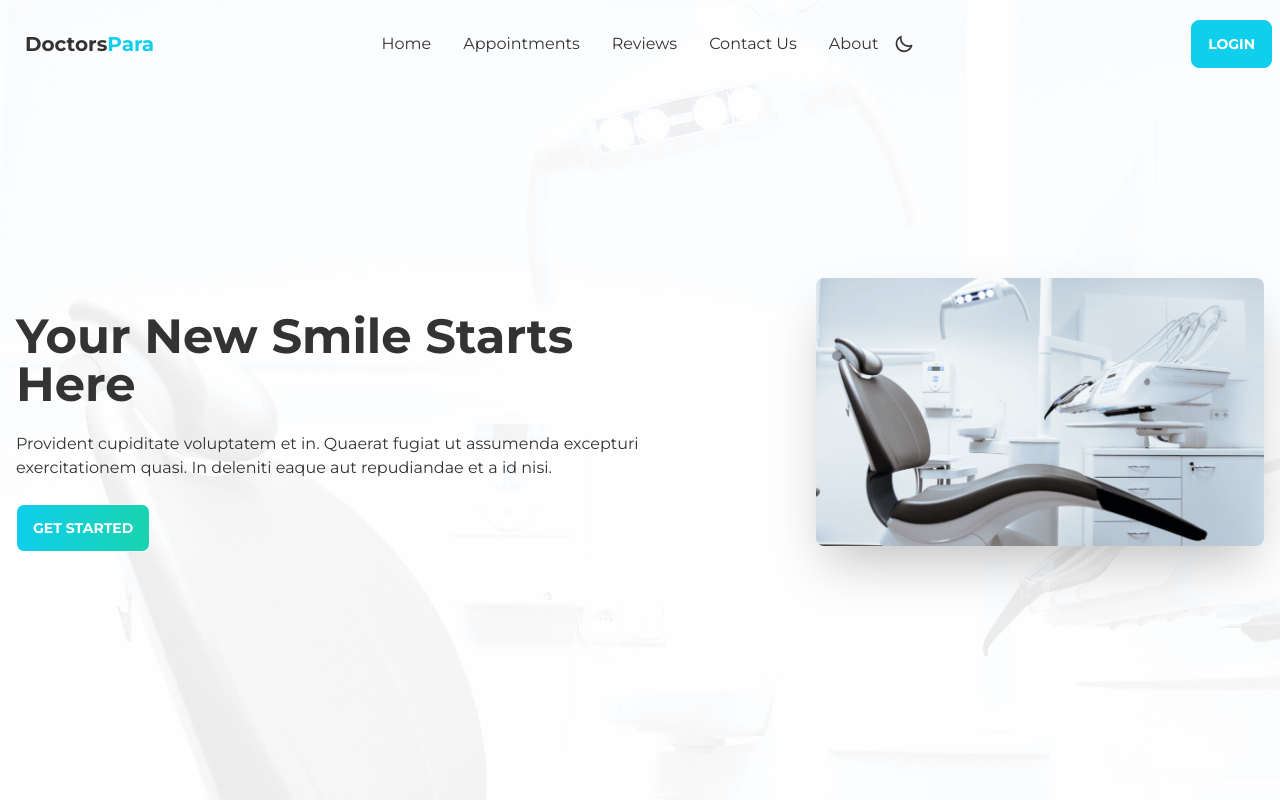
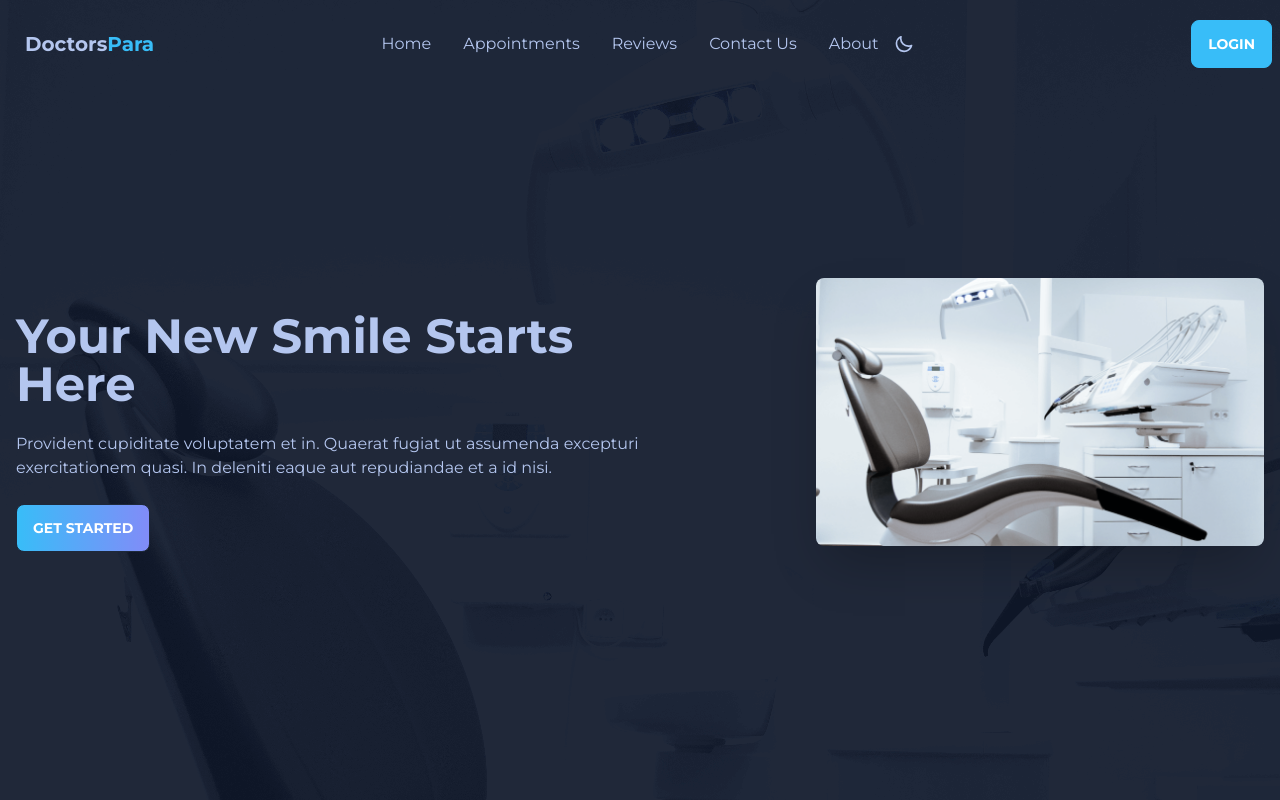
Before and after one commit to Ashik-Mahmud/doctors-portal-projects, a React (Create React App) app: page / in a window 1280 px wide. Shown: the top 800 px of the page. Built offline with nearby package versions, Linux system fonts and the light colour scheme; no server answers.

Commit message:
added another section and optimze code

```diff
--- a/public/index.html
+++ b/public/index.html
@@ -18,7 +18,5 @@
   <body>
     <noscript>You need to enable JavaScript to run this app.</noscript>
     <div id="root"></div>
-
-    <script src="https://cdn.jsdelivr.net/npm/theme-change@2.0.2/index.js"></script>
   </body>
 </html>
--- a/src/App.js
+++ b/src/App.js
@@ -1,4 +1,4 @@
-import { createContext } from "react";
+import { createContext, useEffect, useState } from "react";
 import { Toaster } from "react-hot-toast";
 import { Route, Routes } from "react-router-dom";
 import RequireAuth from "./Auth/RequireAuth";
@@ -16,11 +16,20 @@ import Header from "./Shared/Header/Header";
 export const AuthContext = createContext(null)
 function App() {
     const { isAuth, user } = useFirebase();
+    const [isTheme, setIsTheme] = useState(false)
+
+
+useEffect(()=>{
+    console.log(isTheme);
+
+}, [isTheme])
+
   return (
     <>
     <Toaster />
-    <AuthContext.Provider value={{isAuth, user}}>
-        <Header />
+   <section data-theme={`night`}>
+    <AuthContext.Provider  value={{isAuth, user}}>
+            <Header setTheme={setIsTheme} />
             <Routes>
                 {/* reveal routes  */}
                 <Route path="/" element={<Home />} />
@@ -38,6 +47,7 @@ function App() {
             </Routes>
             <Footer />
         </AuthContext.Provider>
+   </section>
     </>
   );
 }
--- a/src/Shared/Header/Header.jsx
+++ b/src/Shared/Header/Header.jsx
@@ -4,8 +4,7 @@ import toast from "react-hot-toast";
 import { Link, useNavigate } from "react-router-dom";
 import { AuthContext } from "../../App";
 import auth from "../../Firebase/Firebase.config";
-
-const Header = () => {
+const Header = ({ setIsTheme }) => {
   const { isAuth, user } = useContext(AuthContext);
   const navigate = useNavigate();
   /* handle Log out  */
@@ -79,14 +78,10 @@ const Header = () => {
         <div className="navbar-center hidden lg:flex">
           <ul className="menu menu-horizontal p-0">{NavbarMenu}</ul>
           {/* theme icons  */}
-          <label
-            class="swap swap-rotate"
-            data-toggle-theme="dark,light"
-            data-act-class="ACTIVECLASS"
-          >
+          <label className="swap swap-rotate">
             <input type="checkbox" />
             <svg
-              class="swap-on fill-current w-5 h-5"
+              className="swap-on fill-current w-5 h-5"
               xmlns="http://www.w3.org/2000/svg"
               viewBox="0 0 24 24"
             >
@@ -94,7 +89,7 @@ const Header = () => {
             </svg>
 
             <svg
-              class="swap-off fill-current w-5 h-5"
+              className="swap-off fill-current w-5 h-5"
               xmlns="http://www.w3.org/2000/svg"
               viewBox="0 0 24 24"
             >
--- a/tailwind.config.js
+++ b/tailwind.config.js
@@ -9,27 +9,18 @@ module.exports = {
         poppins: ['poppins', 'Montserrat'],
       },
     },
-    plugins: [require("daisyui")],
     daisyui: {
-        styled: true,
         themes: [
             {
-              doctorsTheme: {
-                primary: "#0FCFEC",
-                secondary: "#19D3AE",
-                accent: "#3A4256",
-                "base-100": "#ffffff",
-              },
-            },
-            "night",
-            "light","dark"
-
+            doctorsTheme: {
+              primary: "#0FCFEC",
+              secondary: "#19D3AE",
+              accent: "#3A4256",
+              "base-100": "#ffffff",
+            }
+          },
+            "night","light"
         ],
-        base: true,
-        utils: true,
-        logs: true,
-        rtl: false,
-        prefix: "",
-        darkTheme: "light",
     },
+    plugins: [require("daisyui")],
 }
```
Also changed, not shown: 2 other files (tests, documents, lock files or other folders). Lines whose indentation alone changed are shown as unchanged.
